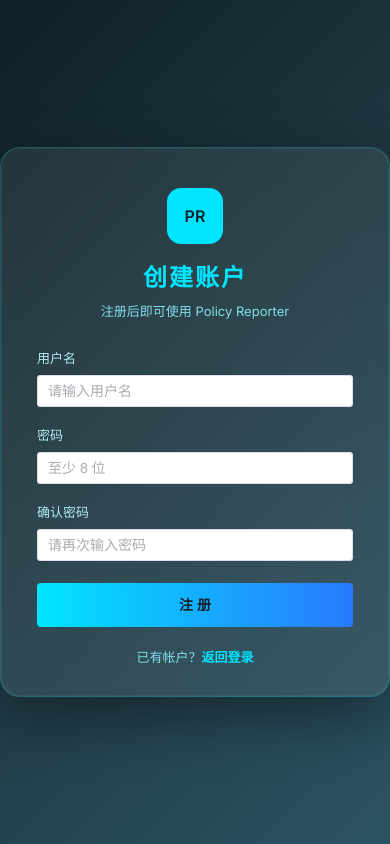
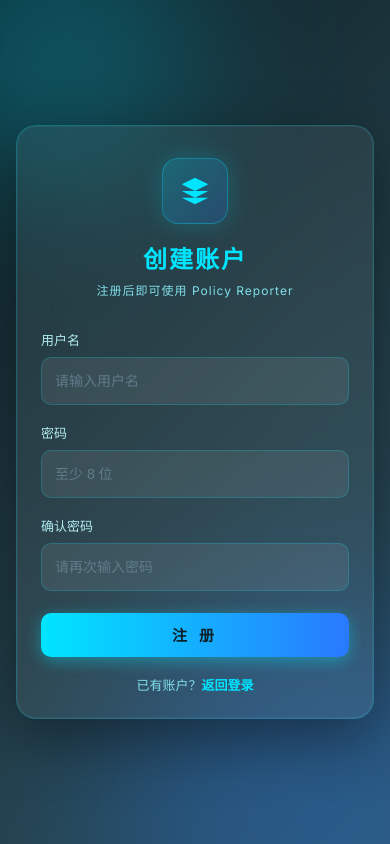
Before and after one commit to shirleyyshi/policy_reporter, a Vue app in the folder frontend/: page /register in a window 390 px wide. Built offline with nearby package versions, Linux system fonts and the light colour scheme; no server answers.

Commit message:
fix: 统一前端认证主题并强化接口校验

```diff
--- a/frontend/src/views/AgentRun.vue
+++ b/frontend/src/views/AgentRun.vue
@@ -110,6 +110,7 @@
       :close-on-click-modal="false"
       :close-on-press-escape="false"
       :show-close="false"
+      class="agent-dialog"
     >
       <div class="human-dialog-body">
         <p class="human-question">{{ humanDialog.question }}</p>
@@ -247,7 +248,7 @@ async function submitHumanAnswer() {
     humanDialog.visible = false
     ElMessage.success('已提交回答，Agent 继续运行')
   } catch (err) {
-    ElMessage.error('提交失败：' + (err.response?.data?.error || err.message))
+    ElMessage.error('提交失败：' + (err.response?.data?.detail || err.response?.data?.error || '请稍后重试'))
   } finally {
     humanDialog.submitting = false
   }
@@ -298,7 +299,8 @@ async function downloadDocx(runId) {
     let msg = err.message
     if (err.response?.data instanceof Blob) {
       try {
-        msg = JSON.parse(await err.response.data.text()).error || msg
+        const body = JSON.parse(await err.response.data.text())
+        msg = body.detail || body.error || msg
       } catch { /* 保持默认提示 */ }
     }
     ElMessage.error('docx 下载失败：' + msg)
@@ -372,7 +374,35 @@ onUnmounted(() => stopPolling())
 .date-value { color: #00e5ff; font-size: 15px; font-weight: 600; letter-spacing: 1px; }
 .change-date-btn { color: #80deea !important; }
 .change-date-btn:hover { color: #00e5ff !important; }
-.legal-input { width: 100%; }
+.legal-input {
+  width: 100%;
+  --el-input-bg-color: rgba(255, 255, 255, 0.08);
+  --el-input-border-color: rgba(0, 229, 255, 0.2);
+  --el-input-hover-border-color: rgba(0, 229, 255, 0.5);
+  --el-input-focus-border-color: #00e5ff;
+  --el-input-text-color: #e0f7fa;
+  --el-input-placeholder-color: #607d8b;
+}
+.legal-input :deep(.el-textarea__inner) {
+  min-height: 96px !important;
+  padding: 12px 14px;
+  background: rgba(255, 255, 255, 0.08) !important;
+  border: 1px solid rgba(0, 229, 255, 0.2) !important;
+  border-radius: 10px !important;
+  box-shadow: none !important;
+  color: #e0f7fa !important;
+  transition: all 0.3s ease;
+}
+.legal-input :deep(.el-textarea__inner:hover) {
+  border-color: rgba(0, 229, 255, 0.5) !important;
+}
+.legal-input :deep(.el-textarea__inner:focus) {
+  border-color: #00e5ff !important;
+  box-shadow: 0 0 12px rgba(0, 229, 255, 0.2) !important;
+}
+.legal-input :deep(.el-textarea__inner::placeholder) {
+  color: #607d8b !important;
+}
 
 .glow-btn {
   background: linear-gradient(90deg, #00e5ff, #2979ff) !important;
@@ -410,7 +440,36 @@ onUnmounted(() => stopPolling())
 .hint-sub { font-size: 13px; color: #607d8b; margin-top: 8px; }
 
 .human-dialog-body { padding: 0 4px; }
-.human-question { font-size: 15px; color: #303133; line-height: 1.6; margin-bottom: 20px; }
+.human-question { font-size: 15px; color: #e0f7fa; line-height: 1.6; margin-bottom: 20px; }
 .human-options { display: flex; flex-direction: column; gap: 12px; }
-.human-option { margin-right: 0 !important; }
+.human-option { margin-right: 0 !important; color: #e0f7fa; }
+
+:deep(.agent-dialog) {
+  background: #162b35;
+  border: 1px solid rgba(0, 229, 255, 0.25);
+  border-radius: 14px;
+  box-shadow: 0 20px 60px rgba(0, 0, 0, 0.5);
+}
+:deep(.agent-dialog .el-dialog__header) {
+  margin-right: 0;
+  padding: 20px 24px 12px;
+  border-bottom: 1px solid rgba(0, 229, 255, 0.12);
+}
+:deep(.agent-dialog .el-dialog__title) {
+  color: #00e5ff;
+  font-weight: 600;
+}
+:deep(.agent-dialog .el-dialog__body) { padding: 20px 24px; }
+:deep(.agent-dialog .el-dialog__footer) { padding: 12px 24px 20px; }
+:deep(.agent-dialog .el-radio) { color: #e0f7fa; }
+:deep(.agent-dialog .el-radio__label) { color: #e0f7fa; }
+:deep(.agent-dialog .el-radio__inner) { background: transparent; border-color: #80deea; }
+:deep(.agent-dialog .el-radio.is-checked .el-radio__inner) { border-color: #00e5ff; background: #00e5ff; }
+
+@media (max-width: 640px) {
+  .agent-container { padding: 20px 16px 40px; }
+  .title { font-size: 26px; letter-spacing: 2px; }
+  .nav-bar { flex-wrap: wrap; gap: 8px; }
+  :deep(.agent-dialog) { width: calc(100% - 32px) !important; }
+}
 </style>
--- a/frontend/src/views/Register.vue
+++ b/frontend/src/views/Register.vue
@@ -2,30 +2,34 @@
   <div class="register-container">
     <div class="register-card">
       <div class="brand-area">
-        <div class="brand-logo">PR</div>
-        <h1>创建账户</h1>
-        <p>注册后即可使用 Policy Reporter</p>
+        <div class="brand-logo">
+          <svg viewBox="0 0 24 24" width="32" height="32" fill="currentColor">
+            <path d="M12 2L2 7l10 5 10-5-10-5zM2 17l10 5 10-5M2 12l10 5 10-5"/>
+          </svg>
+        </div>
+        <h1 class="brand-title">创建账户</h1>
+        <p class="brand-sub">注册后即可使用 Policy Reporter</p>
       </div>
 
       <el-form @submit.prevent="register">
         <div class="form-group">
           <label>用户名</label>
-          <el-input v-model="username" placeholder="请输入用户名" clearable />
+          <el-input v-model="username" placeholder="请输入用户名" class="form-input" clearable />
         </div>
         <div class="form-group">
           <label>密码</label>
-          <el-input v-model="password" type="password" placeholder="至少 8 位" show-password />
+          <el-input v-model="password" type="password" placeholder="至少 8 位" class="form-input" show-password />
         </div>
         <div class="form-group">
           <label>确认密码</label>
-          <el-input v-model="confirmPassword" type="password" placeholder="请再次输入密码" show-password @keyup.enter="register" />
+          <el-input v-model="confirmPassword" type="password" placeholder="请再次输入密码" class="form-input" show-password @keyup.enter="register" />
         </div>
         <el-button class="register-btn" type="primary" :loading="registering" @click="register">
           {{ registering ? '注册中...' : '注 册' }}
         </el-button>
       </el-form>
 
-      <div class="login-link">已有帐户？<router-link to="/login">返回登录</router-link></div>
+      <div class="login-link">已有账户？<router-link to="/login">返回登录</router-link></div>
     </div>
   </div>
 </template>
@@ -64,40 +68,156 @@ async function register() {
 
 <style scoped>
 .register-container {
+  position: relative;
+  display: flex;
+  justify-content: center;
+  align-items: center;
   min-height: 100vh;
+  background: linear-gradient(135deg, #0f2027, #203a43, #2c5364);
+  color: #e0f7fa;
+  overflow: hidden;
+}
+.register-container::before,
+.register-container::after {
+  content: '';
+  position: absolute;
+  border-radius: 50%;
+  filter: blur(80px);
+  opacity: 0.25;
+  pointer-events: none;
+}
+.register-container::before {
+  width: 300px;
+  height: 300px;
+  background: #00e5ff;
+  top: -100px;
+  left: -100px;
+}
+.register-container::after {
+  width: 400px;
+  height: 400px;
+  background: #2979ff;
+  right: -120px;
+  bottom: -160px;
+}
+.register-card {
+  position: relative;
+  z-index: 1;
+  width: 400px;
+  padding: 40px 36px 28px;
+  border: 1px solid rgba(0, 229, 255, 0.2);
+  border-radius: 20px;
+  background: rgba(255, 255, 255, 0.06);
+  backdrop-filter: blur(20px);
+  box-shadow: 0 20px 60px rgba(0, 0, 0, 0.4), 0 0 0 1px rgba(255, 255, 255, 0.05) inset;
+  box-sizing: border-box;
+}
+.brand-area {
+  text-align: center;
+  margin-bottom: 32px;
+}
+.brand-logo {
+  width: 64px;
+  height: 64px;
+  margin: 0 auto 16px;
+  border-radius: 16px;
+  background: linear-gradient(135deg, rgba(0, 229, 255, 0.2), rgba(41, 121, 255, 0.2));
+  border: 1px solid rgba(0, 229, 255, 0.3);
   display: flex;
   align-items: center;
   justify-content: center;
-  background: linear-gradient(135deg, #0f2027, #203a43, #2c5364);
-  color: #e0f7fa;
+  color: #00e5ff;
+  box-shadow: 0 0 24px rgba(0, 229, 255, 0.2);
 }
-.register-card {
-  width: 400px;
-  padding: 40px 36px 30px;
-  border: 1px solid rgba(0, 229, 255, .2);
-  border-radius: 20px;
-  background: rgba(255, 255, 255, .07);
-  backdrop-filter: blur(20px);
-  box-shadow: 0 20px 60px rgba(0, 0, 0, .4), 0 0 0 1px rgba(255,255,255,.05) inset;
-}
-.brand-area { text-align: center; margin-bottom: 28px; }
-.brand-logo {
-  width: 56px; height: 56px; margin: 0 auto 14px; border-radius: 14px;
-  display: flex; align-items: center; justify-content: center;
-  color: #0f2027; background: #00e5ff; font-weight: 800;
-}
-h1 {
-  margin: 0 0 8px;
+.brand-title {
+  margin: 0 0 6px;
   color: #00e5ff;
   font-size: 24px;
   font-weight: 700;
   letter-spacing: 2px;
 }
-.brand-area p { margin: 0; color: #80deea; font-size: 13px; }
-.form-group { display: flex; flex-direction: column; gap: 8px; margin-bottom: 18px; }
-.form-group label { color: #b2ebf2; font-size: 13px; }
-.register-btn { width: 100%; height: 44px; margin-top: 4px; background: linear-gradient(90deg, #00e5ff, #2979ff) !important; border: 0 !important; color: #0f2027 !important; font-weight: 600; }
-.login-link { margin-top: 20px; text-align: center; color: #80deea; font-size: 13px; }
-a { color: #00e5ff; text-decoration: none; font-weight: 600; }
-a:hover { text-decoration: underline; }
+.brand-sub {
+  margin: 0;
+  color: #80deea;
+  font-size: 12px;
+  letter-spacing: 1px;
+}
+.form-group {
+  display: flex;
+  flex-direction: column;
+  gap: 8px;
+  margin-bottom: 18px;
+}
+.form-group label {
+  color: #b2ebf2;
+  font-size: 13px;
+  font-weight: 500;
+}
+.form-input {
+  --el-input-bg-color: rgba(255, 255, 255, 0.08);
+  --el-input-border-color: rgba(0, 229, 255, 0.2);
+  --el-input-hover-border-color: rgba(0, 229, 255, 0.5);
+  --el-input-focus-border-color: #00e5ff;
+  --el-input-text-color: #e0f7fa;
+  --el-input-placeholder-color: #607d8b;
+}
+.form-input :deep(.el-input__wrapper) {
+  background: rgba(255, 255, 255, 0.08) !important;
+  border-radius: 10px !important;
+  box-shadow: 0 0 0 1px rgba(0, 229, 255, 0.2) inset !important;
+  padding: 10px 14px;
+  transition: all 0.3s ease;
+}
+.form-input :deep(.el-input__wrapper:hover) {
+  box-shadow: 0 0 0 1px rgba(0, 229, 255, 0.5) inset !important;
+}
+.form-input :deep(.el-input__wrapper.is-focus) {
+  box-shadow: 0 0 0 1px #00e5ff inset, 0 0 12px rgba(0, 229, 255, 0.3) !important;
+}
+.form-input :deep(.el-input__inner) {
+  height: 28px;
+  color: #e0f7fa !important;
+}
+.form-input :deep(.el-input__inner::placeholder) {
+  color: #607d8b !important;
+}
+.register-btn {
+  width: 100%;
+  height: 44px;
+  margin-top: 4px;
+  background: linear-gradient(90deg, #00e5ff, #2979ff) !important;
+  border: none !important;
+  border-radius: 10px !important;
+  color: #0f2027 !important;
+  font-size: 15px !important;
+  font-weight: 600 !important;
+  letter-spacing: 4px;
+  box-shadow: 0 4px 16px rgba(0, 229, 255, 0.4);
+  transition: all 0.3s ease;
+}
+.register-btn:hover:not(:disabled) {
+  box-shadow: 0 6px 24px rgba(0, 229, 255, 0.6);
+  transform: translateY(-2px);
+}
+.login-link {
+  margin-top: 18px;
+  text-align: center;
+  color: #80deea;
+  font-size: 13px;
+}
+a {
+  color: #00e5ff;
+  text-decoration: none;
+  font-weight: 600;
+}
+a:hover {
+  text-decoration: underline;
+}
+
+@media (max-width: 480px) {
+  .register-card {
+    width: calc(100% - 32px);
+    padding: 32px 24px 24px;
+  }
+}
 </style>
```
Also changed, not shown: 2 other files (tests, documents, lock files or other folders).
